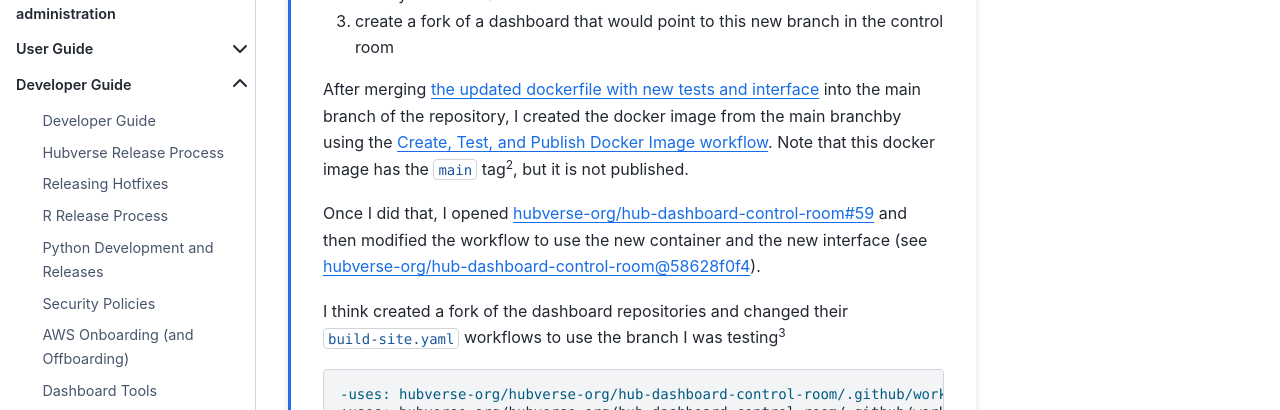
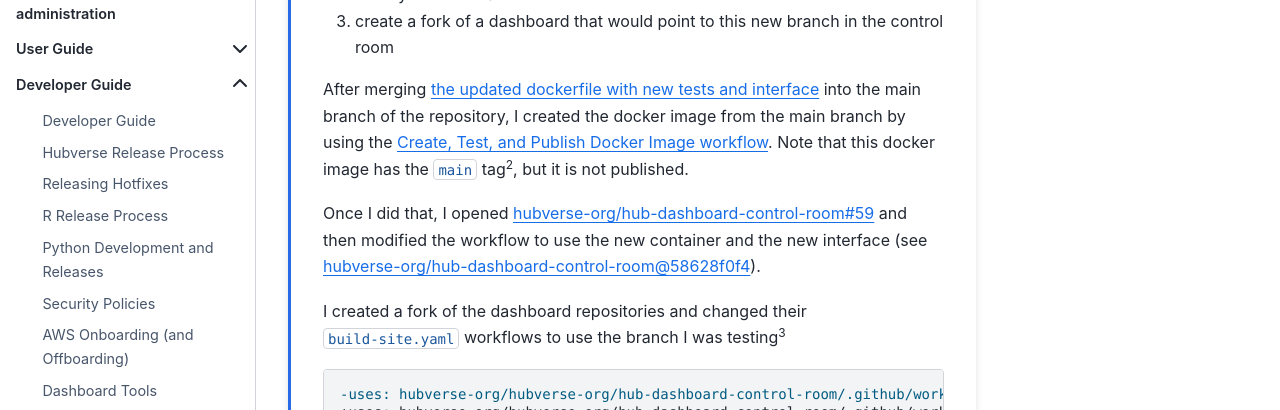
Before and after one commit to hubverse-org/hubDocs, a Sphinx documentation site: the page built from docs/source/developer/dashboard-staging.md, in a window 1280 px wide and 900 px high, scrolled down 5019 px. Shown: the part 181-591 px from the top of the window. Built offline with Sphinx 7.4.7 and the Sphinx Book theme 1.1.4, drawn with Linux system fonts in a browser that asks for light colours; comment, search, counter and statistics services are not loaded; some of the changed text lies outside the part shown.

Commit message:
Apply suggestions from code review
Co-authored-by: Anna Krystalli <annakrystalli@googlemail.com>
Co-authored-by: Li Shandross <57642277+lshandross@users.noreply.github.com>

```diff
--- a/docs/source/developer/dashboard-staging.md
+++ b/docs/source/developer/dashboard-staging.md
@@ -39,7 +39,7 @@
 1. install the tool that's required
 2. download the dashboard configuration file
 3. download the additional resources needed
-4. run a the command to generate output
+4. run the command to generate output
 5. push that output to a branch
 
 When thinking about staging the changes
@@ -268,13 +268,13 @@
 3. create a fork of a dashboard that would point to this new branch in the control room
 
 
-After merging [the updated dockerfile with new tests and interface](https://github.com/hubverse-org/hub-dash-site-builder/pull/21) into the main branch of the repository, I created the docker image from the main branchby using the [Create, Test, and Publish Docker Image workflow](https://github.com/hubverse-org/hub-dash-site-builder/actions/workflows/build-container.yaml). Note that this docker image has the `main` tag[^image-name], but it is not published.
+After merging [the updated dockerfile with new tests and interface](https://github.com/hubverse-org/hub-dash-site-builder/pull/21) into the main branch of the repository, I created the docker image from the main branch by using the [Create, Test, and Publish Docker Image workflow](https://github.com/hubverse-org/hub-dash-site-builder/actions/workflows/build-container.yaml). Note that this docker image has the `main` tag[^image-name], but it is not published.
 
 [^image-name]: This was before we had fully ironed out the details of the docker publishing workflow, so the image tag is actually `znk-dispatch-fix-34`. I am writing this as if we had the workflow that we have now.
 
 Once I did that, I opened [hubverse-org/hub-dashboard-control-room#59](https://github.com/hubverse-org/hub-dashboard-control-room/pull/59) and then modified the workflow to use the new container and the new interface (see [hubverse-org/hub-dashboard-control-room@58628f0f4](https://github.com/hubverse-org/hub-dashboard-control-room/pull/59/commits/58628f0f4cef7e5c2cb5dc9455dc63235f47ec1d)).
 
-I think created a fork of the dashboard repositories and changed their `build-site.yaml` workflows to use the branch I was testing[^testing-branch]
+I created a fork of the dashboard repositories and changed their `build-site.yaml` workflows to use the branch I was testing[^testing-branch]
 
 [^testing-branch]: In this process, I actually modified the workflow for the
     app, ran it without pushing, and inspected the artifacts. This had the same
```
Also changed, not shown: other parts of docs/source/developer/dashboard-staging.md (+2 -2 lines).
